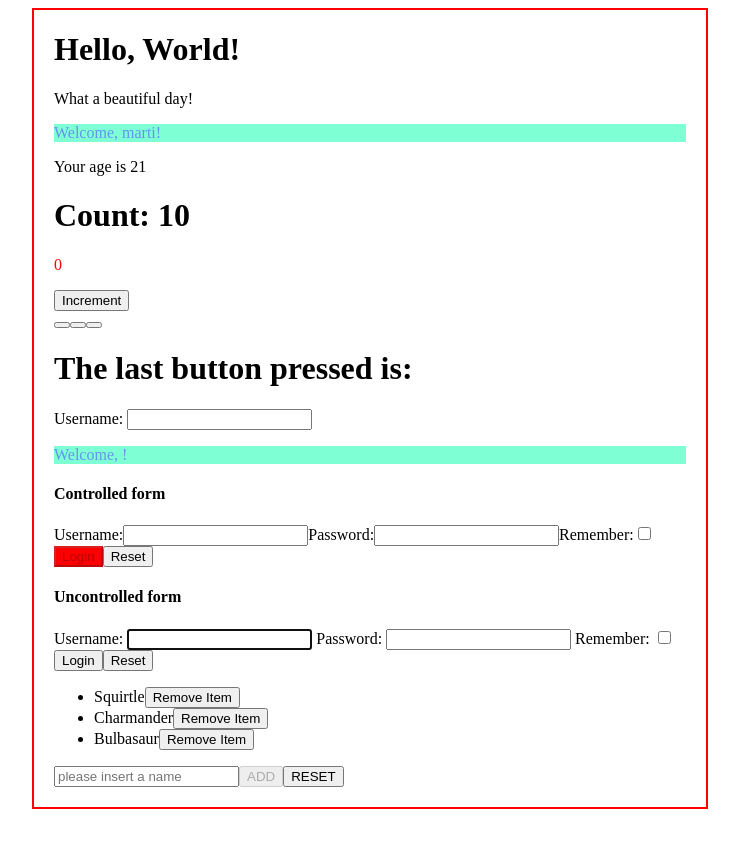
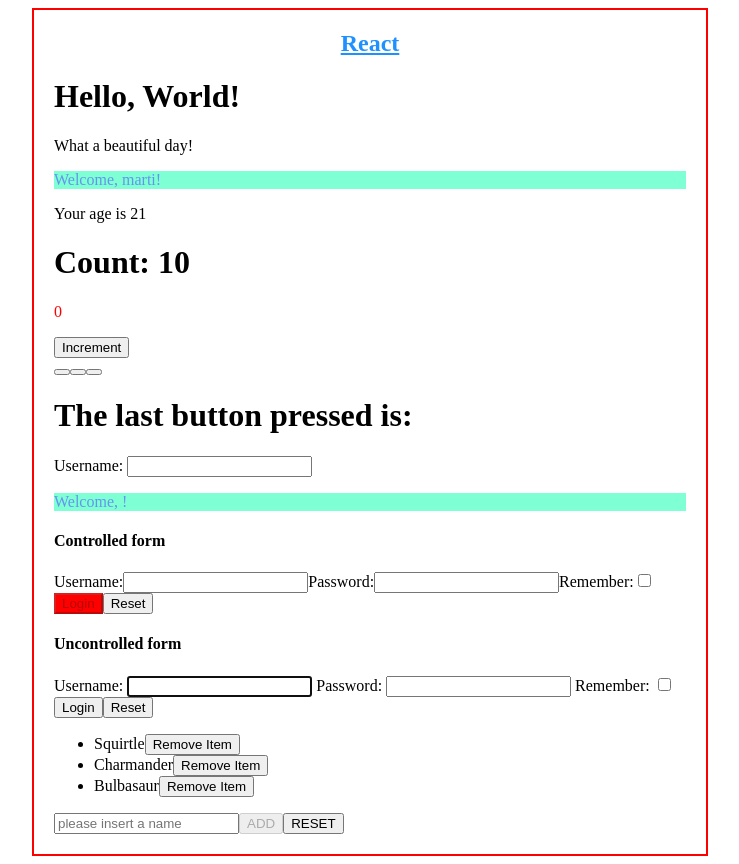
Before and after one commit to Martybb01/react-exercises, a React (Create React App) app: page / in a window 1280 px wide. Shown: the whole page, without its empty margins (270-1009 px from the left). Before the commit the page ends 817 px from the top, so only its background shows below. Built offline with nearby package versions, Linux system fonts and the light colour scheme.

Commit message:
add title to container and style

```diff
--- a/src/App.js
+++ b/src/App.js
@@ -14,7 +14,7 @@
 export class App extends React.Component {
   render() {
     return (
-      <Container>
+      <Container title={<h2>React</h2>}>
         <Hello />
         <Welcome name="marti" />
         <Age age={21} />
--- a/src/Container.js
+++ b/src/Container.js
@@ -4,6 +4,7 @@
   render() {
     return (
       <div className="container">
+        <div className="container-title">{this.props.title}</div>
         <div>{this.props.children}</div>
       </div>
     );
--- a/src/index.css
+++ b/src/index.css
@@ -9,3 +9,9 @@
   margin: 0 auto;
   width: 50%;
 }
+.container-title {
+  text-align: center;
+  color: dodgerblue;
+  text-decoration: underline;
+  margin-top: 5px;
+}
```
